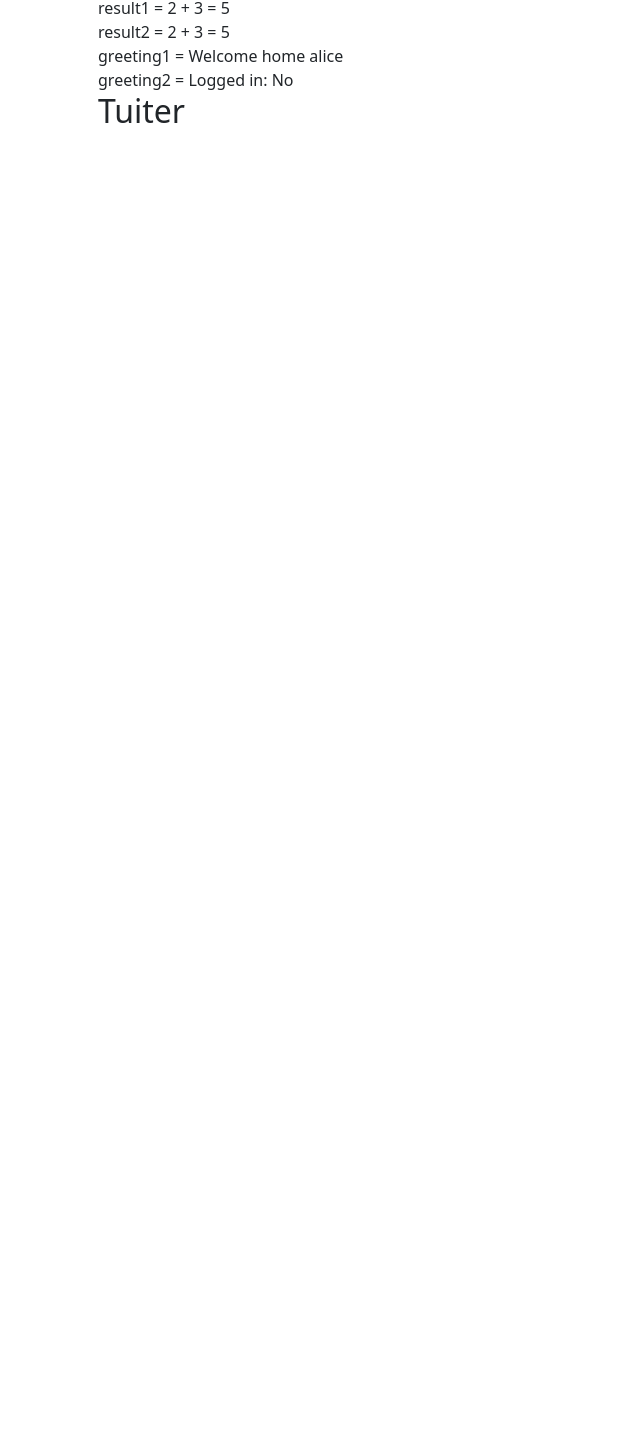
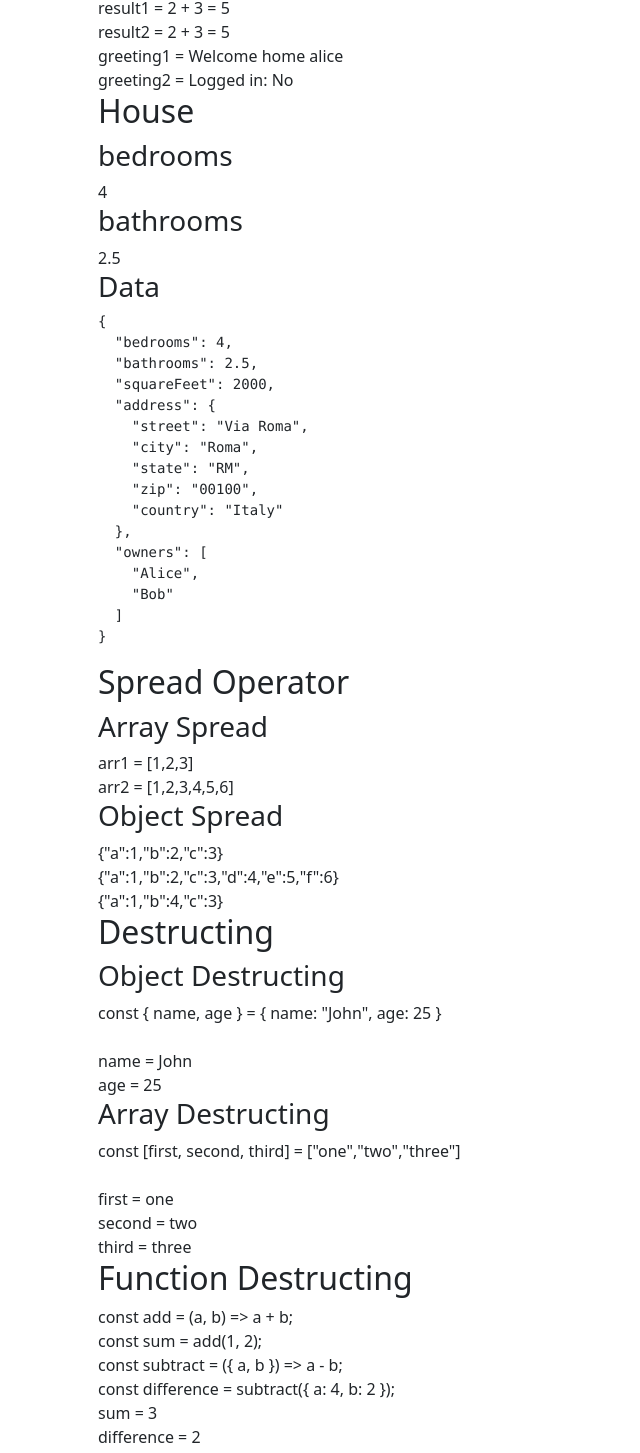
Before and after one commit to trcream/tuiter-react-web-app, a React (Create React App) app: page / in a window 1280 px wide. Shown: the part 2338-3791 px from the top of the page, without its empty margins (0-640 px from the left). Before the commit the page ends 2485 px from the top, so only its background shows below. Built offline with nearby package versions, Linux system fonts and the light colour scheme.

Commit message:
Finished up until browser router

```diff
--- a/package.json
+++ b/package.json
@@ -10,6 +10,8 @@
     "react": "^18.2.0",
     "react-dom": "^18.2.0",
     "react-icons": "^4.8.0",
+    "react-router": "^6.11.2",
+    "react-router-dom": "^6.11.2",
     "react-scripts": "5.0.1",
     "web-vitals": "^2.1.4"
   },
--- /dev/null
+++ b/src/labs/a3/destructing.js
@@ -0,0 +1,28 @@
+function Destructing() {
+  const person = { name: "John", age: 25 };
+  const { name, age } = person;
+  const numbers = ["one", "two", "three"];
+  const [first, second, third] = numbers;
+  return (
+    <div>
+      <h2>Destructing</h2>
+      <h3>Object Destructing</h3>
+      const &#123; name, age &#125; = &#123; name: "John", age: 25 &#125;
+      <br />
+      <br />
+      name = {name}
+      <br />
+      age = {age}
+      <h3>Array Destructing</h3>
+      const [first, second, third] = ["one","two","three"]
+      <br />
+      <br />
+      first = {first}
+      <br />
+      second = {second}
+      <br />
+      third = {third}
+    </div>
+  );
+}
+export default Destructing;
--- /dev/null
+++ b/src/labs/a3/function-destructing.js
@@ -0,0 +1,23 @@
+function FunctionDestructing() {
+  const add = (a, b) => a + b;
+  const sum = add(1, 2);
+  const subtract = ({ a, b }) => a - b;
+  const difference = subtract({ a: 4, b: 2 });
+  return (
+    <div>
+      <h2>Function Destructing</h2>
+      const add = (a, b) =&gt; a + b;
+      <br />
+      const sum = add(1, 2);
+      <br />
+      const subtract = (&#123; a, b &#125;) =&gt; a - b;
+      <br />
+      const difference = subtract(&#123; a: 4, b: 2 &#125;);
+      <br />
+      sum = {sum}
+      <br />
+      difference = {difference}
+    </div>
+  );
+}
+export default FunctionDestructing;
--- /dev/null
+++ b/src/labs/a3/house.js
@@ -0,0 +1,28 @@
+function House() {
+  const house = {
+    bedrooms: 4,
+    bathrooms: 2.5,
+    squareFeet: 2000,
+    address: {
+      street: "Via Roma",
+      city: "Roma",
+      state: "RM",
+      zip: "00100",
+      country: "Italy",
+    },
+    owners: ["Alice", "Bob"],
+  };
+  return (
+    <div>
+      <h2>House</h2>
+      <h3>bedrooms</h3>
+      {house.bedrooms}
+      <h3>bathrooms</h3>
+      {house.bathrooms}
+      <h3>Data</h3>
+      <pre>{JSON.stringify(house, null, 2)}</pre>
+    </div>
+  );
+}
+
+export default House;
--- a/src/labs/a3/java-script.js
+++ b/src/labs/a3/java-script.js
@@ -6,6 +6,10 @@
 import WorkingWithFunctions from "./working-with-functions";
 import WorkingWithArrays from "./working-with-arrays";
 import TemplateLiterals from "./template-literals";
+import House from "./house";
+import Spread from "./spread";
+import Destructing from "./destructing";
+import FunctionDestructing from "./function-destructing";
 
 function JavaScript() {
   console.log("Hello World!");
@@ -20,6 +24,10 @@
       <WorkingWithFunctions />
       <WorkingWithArrays />
       <TemplateLiterals />
+      <House />
+      <Spread />
+      <Destructing />
+      <FunctionDestructing />
     </div>
   );
 }
--- /dev/null
+++ b/src/labs/a3/spread.js
@@ -0,0 +1,20 @@
+function Spread() {
+  const arr1 = [1, 2, 3];
+  const arr2 = [...arr1, 4, 5, 6];
+  const obj1 = { a: 1, b: 2, c: 3 };
+  const obj2 = { ...obj1, d: 4, e: 5, f: 6 };
+  const obj3 = { ...obj1, b: 4 };
+  return (
+    <div>
+      <h2>Spread Operator</h2>
+      <h3>Array Spread</h3>
+      arr1 = {JSON.stringify(arr1)} <br />
+      arr2 = {JSON.stringify(arr2)} <br />
+      <h3>Object Spread</h3>
+      {JSON.stringify(obj1)} <br />
+      {JSON.stringify(obj2)} <br />
+      {JSON.stringify(obj3)} <br />
+    </div>
+  );
+}
+export default Spread;
```
Also changed, not shown: 1 other file (tests, documents, lock files or other folders).
